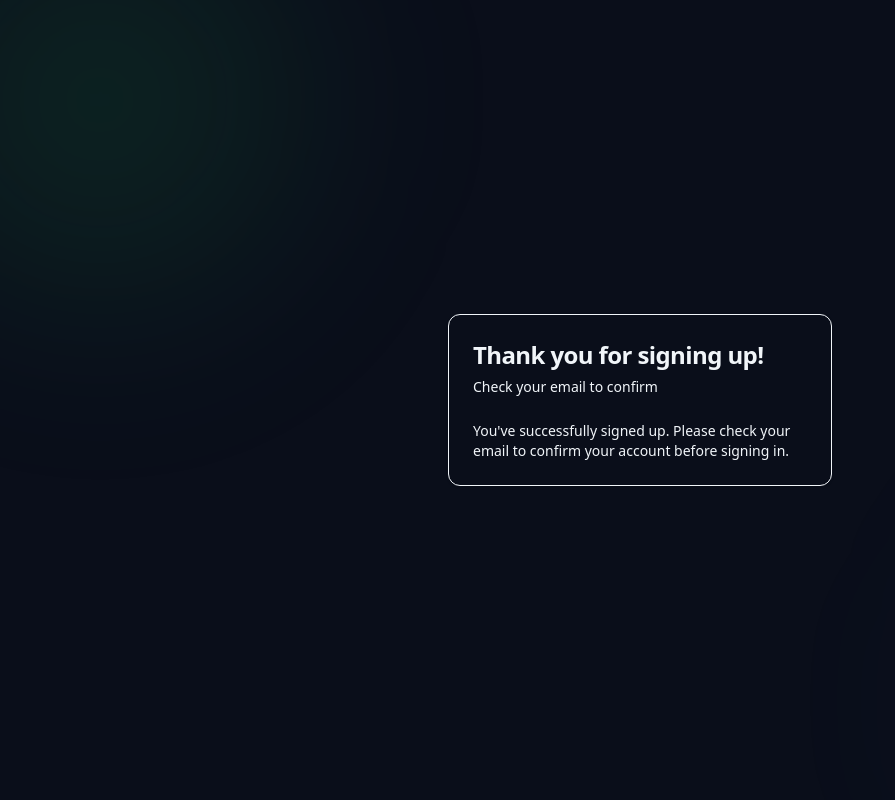
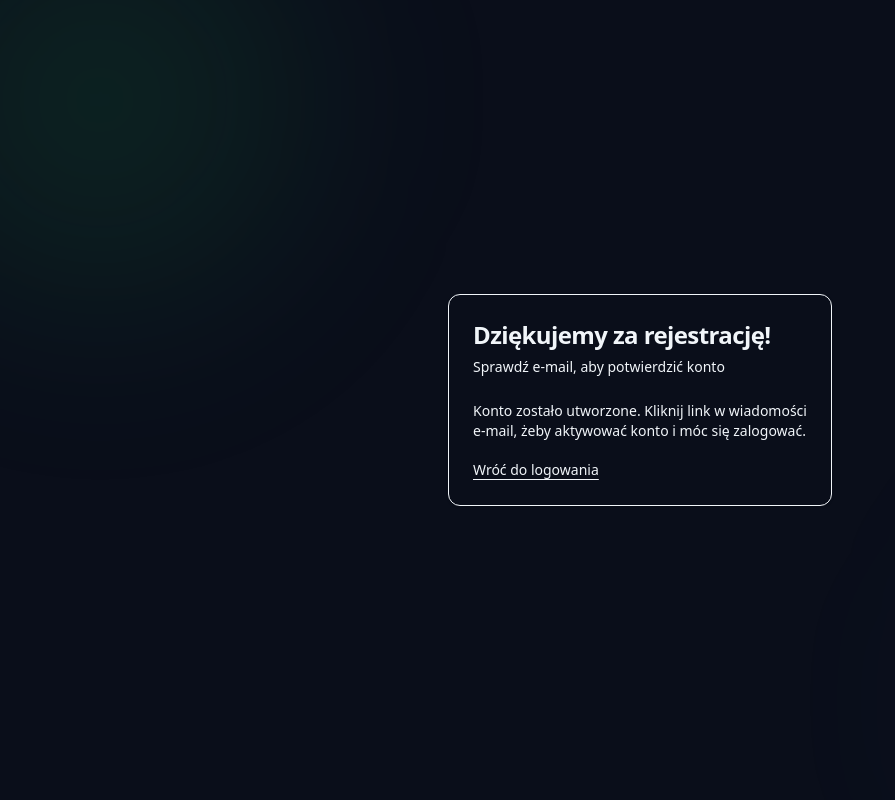
Before and after one commit to alexkey185/Aplikacja-trenera-pi-karskiego, a Next.js app: page /auth/sign-up-success in a window 1280 px wide. Shown: the whole page, without its empty margins (0-895 px from the left). Built offline with nearby package versions, Linux system fonts and the light colour scheme; no server answers; the database is empty.

Commit message:
check: stan przed sprawdzeniem rejestracji

```diff
--- a/app/auth/sign-up-success/page.tsx
+++ b/app/auth/sign-up-success/page.tsx
@@ -1,10 +1,11 @@
+import Link from 'next/link';
 import {
   Card,
   CardContent,
   CardDescription,
   CardHeader,
   CardTitle,
-} from "@/components/ui/card";
+} from '@/components/ui/card';
 
 export default function Page() {
   return (
@@ -14,15 +15,23 @@ export default function Page() {
           <Card>
             <CardHeader>
               <CardTitle className="text-2xl">
-                Thank you for signing up!
+                Dziękujemy za rejestrację!
               </CardTitle>
-              <CardDescription>Check your email to confirm</CardDescription>
+              <CardDescription>
+                Sprawdź e-mail, aby potwierdzić konto
+              </CardDescription>
             </CardHeader>
             <CardContent>
-              <p className="text-sm text-muted-foreground">
-                You&apos;ve successfully signed up. Please check your email to
-                confirm your account before signing in.
+              <p className="text-sm text-muted-foreground mb-4">
+                Konto zostało utworzone. Kliknij link w wiadomości e-mail, żeby
+                aktywować konto i móc się zalogować.
               </p>
+              <Link
+                href="/auth/login"
+                className="text-sm underline underline-offset-4"
+              >
+                Wróć do logowania
+              </Link>
             </CardContent>
           </Card>
         </div>
--- a/app/auth/sign-up/page.tsx
+++ b/app/auth/sign-up/page.tsx
@@ -1,4 +1,4 @@
-import { SignUpForm } from "@/components/sign-up-form";
+import { SignUpForm } from '@/components/sign-up-form';
 
 export default function Page() {
   return (
--- a/components/sign-up-form.tsx
+++ b/components/sign-up-form.tsx
@@ -1,28 +1,28 @@
-"use client";
+'use client';
 
-import { cn } from "@/lib/utils";
-import { createClient } from "@/lib/supabase/client";
-import { Button } from "@/components/ui/button";
+import { useState } from 'react';
+import { useRouter } from 'next/navigation';
+import Link from 'next/link';
+import { createClient } from '@/lib/supabase/client';
+import { cn } from '@/lib/utils';
+import { Button } from '@/components/ui/button';
 import {
   Card,
   CardContent,
   CardDescription,
   CardHeader,
   CardTitle,
-} from "@/components/ui/card";
-import { Input } from "@/components/ui/input";
-import { Label } from "@/components/ui/label";
-import Link from "next/link";
-import { useRouter } from "next/navigation";
-import { useState } from "react";
+} from '@/components/ui/card';
+import { Input } from '@/components/ui/input';
+import { Label } from '@/components/ui/label';
 
 export function SignUpForm({
   className,
   ...props
-}: React.ComponentPropsWithoutRef<"div">) {
-  const [email, setEmail] = useState("");
-  const [password, setPassword] = useState("");
-  const [repeatPassword, setRepeatPassword] = useState("");
+}: React.ComponentPropsWithoutRef<'div'>) {
+  const [email, setEmail] = useState('');
+  const [password, setPassword] = useState('');
+  const [repeatPassword, setRepeatPassword] = useState('');
   const [error, setError] = useState<string | null>(null);
   const [isLoading, setIsLoading] = useState(false);
   const router = useRouter();
@@ -34,7 +34,13 @@ export function SignUpForm({
     setError(null);
 
     if (password !== repeatPassword) {
-      setError("Passwords do not match");
+      setError('Hasła nie są identyczne');
+      setIsLoading(false);
+      return;
+    }
+
+    if (password.length < 6) {
+      setError('Hasło musi mieć minimum 6 znaków');
       setIsLoading(false);
       return;
     }
@@ -44,24 +50,24 @@ export function SignUpForm({
         email,
         password,
         options: {
-          emailRedirectTo: `${window.location.origin}/protected`,
+          emailRedirectTo: `${window.location.origin}/auth/confirm`,
         },
       });
       if (error) throw error;
-      router.push("/auth/sign-up-success");
+      router.push('/auth/sign-up-success');
     } catch (error: unknown) {
-      setError(error instanceof Error ? error.message : "An error occurred");
+      setError(error instanceof Error ? error.message : 'Wystąpił błąd');
     } finally {
       setIsLoading(false);
     }
   };
 
   return (
-    <div className={cn("flex flex-col gap-6", className)} {...props}>
+    <div className={cn('flex flex-col gap-6', className)} {...props}>
       <Card>
         <CardHeader>
-          <CardTitle className="text-2xl">Sign up</CardTitle>
-          <CardDescription>Create a new account</CardDescription>
+          <CardTitle className="text-2xl">Zarejestruj się</CardTitle>
+          <CardDescription>Utwórz nowe konto trenera</CardDescription>
         </CardHeader>
         <CardContent>
           <form onSubmit={handleSignUp}>
@@ -71,7 +77,7 @@ export function SignUpForm({
                 <Input
                   id="email"
                   type="email"
-                  placeholder="m@example.com"
+                  placeholder="trener@example.com"
                   required
                   value={email}
                   onChange={(e) => setEmail(e.target.value)}
@@ -79,7 +85,7 @@ export function SignUpForm({
               </div>
               <div className="grid gap-2">
                 <div className="flex items-center">
-                  <Label htmlFor="password">Password</Label>
+                  <Label htmlFor="password">Hasło</Label>
                 </div>
                 <Input
                   id="password"
@@ -91,7 +97,7 @@ export function SignUpForm({
               </div>
               <div className="grid gap-2">
                 <div className="flex items-center">
-                  <Label htmlFor="repeat-password">Repeat Password</Label>
+                  <Label htmlFor="repeat-password">Powtórz hasło</Label>
                 </div>
                 <Input
                   id="repeat-password"
@@ -103,13 +109,16 @@ export function SignUpForm({
               </div>
               {error && <p className="text-sm text-red-500">{error}</p>}
               <Button type="submit" className="w-full" disabled={isLoading}>
-                {isLoading ? "Creating an account..." : "Sign up"}
+                {isLoading ? 'Tworzenie konta...' : 'Zarejestruj się'}
               </Button>
             </div>
             <div className="mt-4 text-center text-sm">
-              Already have an account?{" "}
-              <Link href="/auth/login" className="underline underline-offset-4">
-                Login
+              Masz już konto?{' '}
+              <Link
+                href="/auth/login"
+                className="underline underline-offset-4"
+              >
+                Zaloguj się
               </Link>
             </div>
           </form>
```
